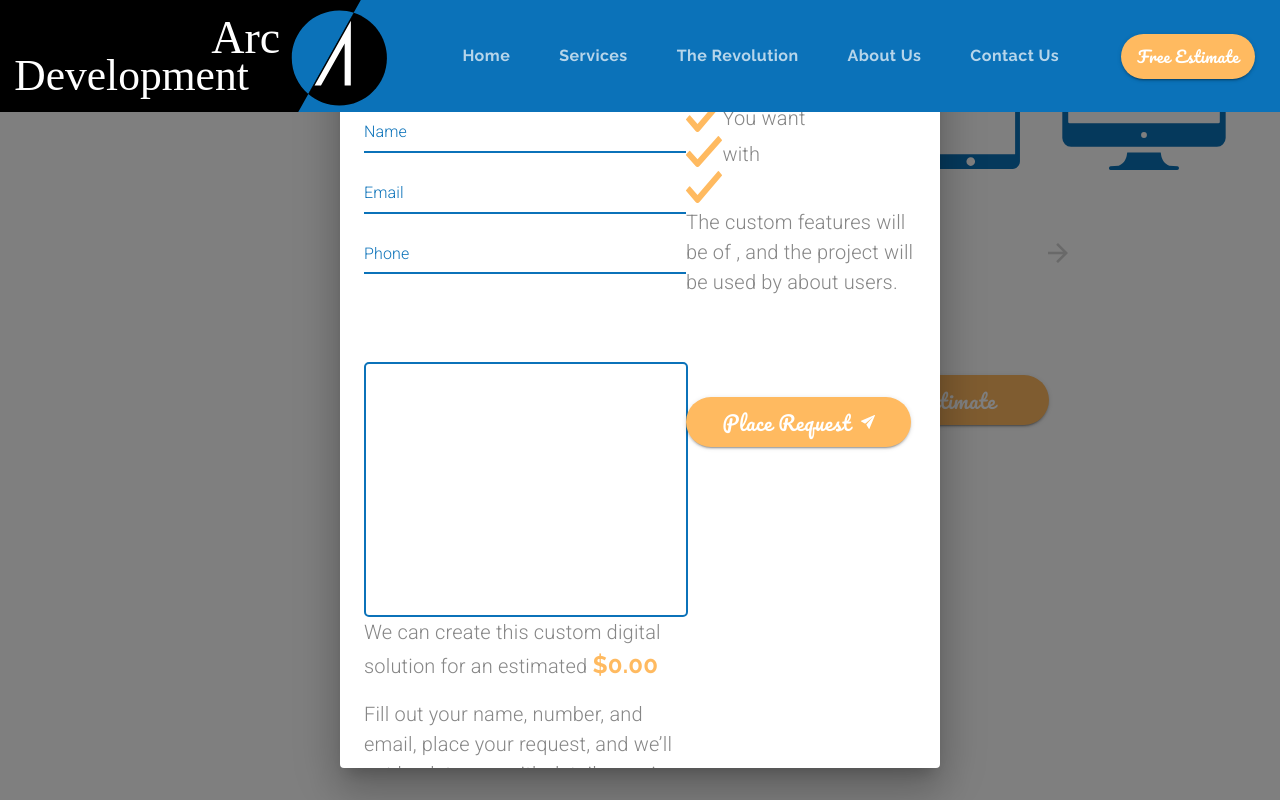
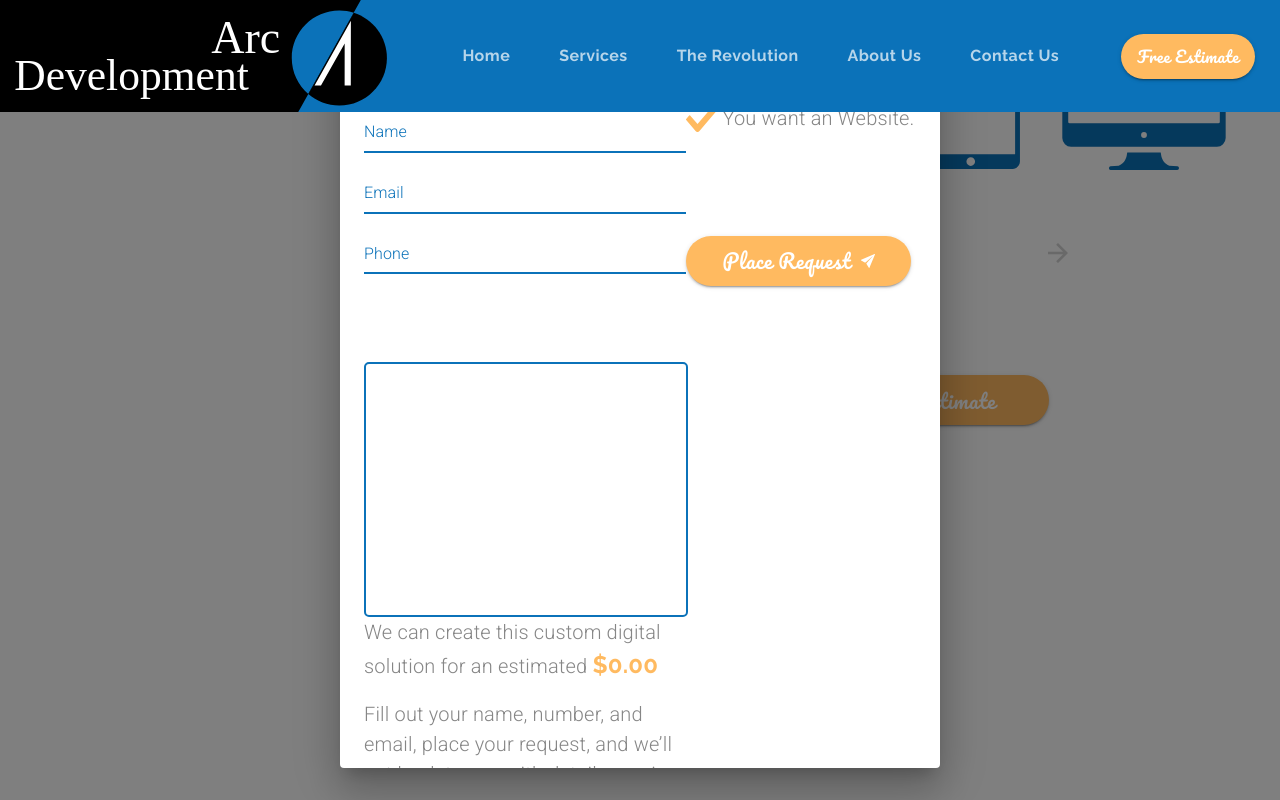
Before and after one commit to PupRiku/arcdevelopment_class, a React (Create React App) app: page /estimate in a window 1280 px wide. Both pictures are taken after a click on the button "Get Estimate". Shown: the part 433-1233 px from the top of the page. Built offline with nearby package versions, Linux system fonts and the light colour scheme.

Commit message:
Display correct items for website review

```diff
--- a/src/components/Estimate.js
+++ b/src/components/Estimate.js
@@ -428,14 +428,29 @@
       case 'Custom Software Development':
         setQuestions(softwareQuestions);
         setService(newSelected.title);
+        setPlatforms([]);
+        setFeatures([]);
+        setCustomFeatures('');
+        setCategory('');
+        setUsers('');
         break;
       case 'iOS/Android App Development':
         setQuestions(softwareQuestions);
         setService(newSelected.title);
+        setPlatforms([]);
+        setFeatures([]);
+        setCustomFeatures('');
+        setCategory('');
+        setUsers('');
         break;
       case 'Website Development':
         setQuestions(websiteQuestions);
         setService(newSelected.title);
+        setPlatforms([]);
+        setFeatures([]);
+        setCustomFeatures('');
+        setCategory('');
+        setUsers('');
         break;
       default:
         setQuestions(newQuestions);
@@ -551,6 +566,123 @@
       setCustomFeatures(newCustomFeatures);
     }
   };
+
+  const getCategory = () => {
+    if (questions.length === 2) {
+      const newCategory = questions
+        .filter(
+          (question) =>
+            question.title === 'Which type of website are you wanting?'
+        )[0]
+        .options.filter((option) => option.selected)[0].title;
+
+      setCategory(newCategory);
+    }
+  };
+
+  const softwareSelection = (
+    <Grid container direction="column">
+      <Grid item container alignItems="center">
+        <Grid item>
+          <img src={check} alt="checkmark" />
+        </Grid>
+        <Grid item>
+          <Typography variant="body1">
+            You want {service}
+            {platforms.length > 0
+              ? ` for ${
+                  //if only web application is selected...
+                  platforms.indexOf('Web Application') > -1 &&
+                  platforms.length === 1
+                    ? //then finish sentence here
+                      'a Web Application.'
+                    : //otherwise, if web application and another platform is selected...
+                    platforms.indexOf('Web Application') > -1 &&
+                      platforms.length === 2
+                    ? //then finish the sentence here
+                      `a Web Application and an ${platforms[1]}.`
+                    : //otherwise, if only one platform is selected which isn't web application...
+                    platforms.length === 1
+                    ? //then finish the sentence here
+                      `an ${platforms[0]}`
+                    : //otherwise, if other two options are selected...
+                    platforms.length === 2
+                    ? //then finish the sentence here
+                      'an iOS Application and an Android Application.'
+                    : //otherwise if all three are selected...
+                    platforms.length === 3
+                    ? //then finish the sentence here
+                      'a Web Application, an iOS Application, and an Android Application.'
+                    : null
+                }`
+              : null}
+          </Typography>
+        </Grid>
+      </Grid>
+      <Grid item container alignItems="center">
+        <Grid item>
+          <img src={check} alt="checkmark" />
+        </Grid>
+        <Grid item>
+          <Typography variant="body1">
+            {'with '}
+            {/* if we have features... */}
+            {features.length > 0
+              ? //...and there's only 1...
+                features.length === 1
+                ? //then end the sentence here
+                  `${features[0]}.`
+                : //otherwise, if there are two features...
+                features.length === 2
+                ? //...then end the sentence here
+                  `${features[0]} and ${features[1]}.`
+                : //otherwise, if there are three or more features...
+                  features
+                    //filter out the very last feature...
+                    .filter((feature, index) => index !== features.length - 1)
+                    //and for those features return their name...
+                    .map((feature, index) => (
+                      <span key={index}>{`${feature}, `}</span>
+                    ))
+              : null}
+            {features.length > 2
+              ? //...and then finally add the last feature with 'and' in front of it
+                ` and ${features[features.length - 1]}.`
+              : null}
+          </Typography>
+        </Grid>
+      </Grid>
+      <Grid item container alignItems="center">
+        <Grid item>
+          <img src={check} alt="checkmark" />
+        </Grid>
+        <Grid item>
+          <Typography variant="body1">
+            The custom features will be of {customFeatures.toLowerCase()}
+            {`, and the project will be used by about ${users} users.`}
+          </Typography>
+        </Grid>
+      </Grid>
+    </Grid>
+  );
+
+  const websiteSelection = (
+    <Grid container direction="column">
+      <Grid item container alignItems="center">
+        <Grid item>
+          <img src={check} alt="checkmark" />
+        </Grid>
+        <Grid item>
+          <Typography variant="body1">
+            You want{' '}
+            {category === 'Basic'
+              ? 'a Basic Website.'
+              : `an ${category} Website.`}
+          </Typography>
+        </Grid>
+      </Grid>
+    </Grid>
+  );
 
   return (
     <Grid container direction="row">
@@ -684,6 +816,7 @@
               getPlatforms();
               getFeatures();
               getCustomFeatures();
+              getCategory();
             }}
           >
             Get Estimate
@@ -760,93 +893,7 @@
             </Grid>
             <Grid item container direction="column" md={5}>
               <Grid item>
-                <Grid container direction="column">
-                  <Grid item container alignItems="center">
-                    <Grid item>
-                      <img src={check} alt="checkmark" />
-                    </Grid>
-                    <Grid item>
-                      <Typography variant="body1">
-                        You want {service}
-                        {platforms.length > 0
-                          ? ` for ${
-                              //if only web application is selected...
-                              platforms.indexOf('Web Application') > -1 &&
-                              platforms.length === 1
-                                ? //then finish sentence here
-                                  'a Web Application.'
-                                : //otherwise, if web application and another platform is selected...
-                                platforms.indexOf('Web Application') > -1 &&
-                                  platforms.length === 2
-                                ? //then finish the sentence here
-                                  `a Web Application and an ${platforms[1]}.`
-                                : //otherwise, if only one platform is selected which isn't web application...
-                                platforms.length === 1
-                                ? //then finish the sentence here
-                                  `an ${platforms[0]}`
-                                : //otherwise, if other two options are selected...
-                                platforms.length === 2
-                                ? //then finish the sentence here
-                                  'an iOS Application and an Android Application.'
-                                : //otherwise if all three are selected...
-                                platforms.length === 3
-                                ? //then finish the sentence here
-                                  'a Web Application, an iOS Application, and an Android Application.'
-                                : null
-                            }`
-                          : null}
-                      </Typography>
-                    </Grid>
-                  </Grid>
-                  <Grid item container alignItems="center">
-                    <Grid item>
-                      <img src={check} alt="checkmark" />
-                    </Grid>
-                    <Grid item>
-                      <Typography variant="body1">
-                        {'with '}
-                        {/* if we have features... */}
-                        {features.length > 0
-                          ? //...and there's only 1...
-                            features.length === 1
-                            ? //then end the sentence here
-                              `${features[0]}.`
-                            : //otherwise, if there are two features...
-                            features.length === 2
-                            ? //...then end the sentence here
-                              `${features[0]} and ${features[1]}.`
-                            : //otherwise, if there are three or more features...
-                              features
-                                //filter out the very last feature...
-                                .filter(
-                                  (feature, index) =>
-                                    index !== features.length - 1
-                                )
-                                //and for those features return their name...
-                                .map((feature, index) => (
-                                  <span key={index}>{`${feature}, `}</span>
-                                ))
-                          : null}
-                        {features.length > 2
-                          ? //...and then finally add the last feature with 'and' in front of it
-                            ` and ${features[features.length - 1]}.`
-                          : null}
-                      </Typography>
-                    </Grid>
-                  </Grid>
-                  <Grid item container alignItems="center">
-                    <Grid item>
-                      <img src={check} alt="checkmark" />
-                    </Grid>
-                    <Grid item>
-                      <Typography variant="body1">
-                        The custom features will be of{' '}
-                        {customFeatures.toLowerCase()}
-                        {`, and the project will be used by about ${users} users.`}
-                      </Typography>
-                    </Grid>
-                  </Grid>
-                </Grid>
+                {questions.length > 2 ? softwareSelection : websiteSelection}
               </Grid>
               <Grid item>
                 <Button variant="contained" className={classes.estimateButton}>
```
